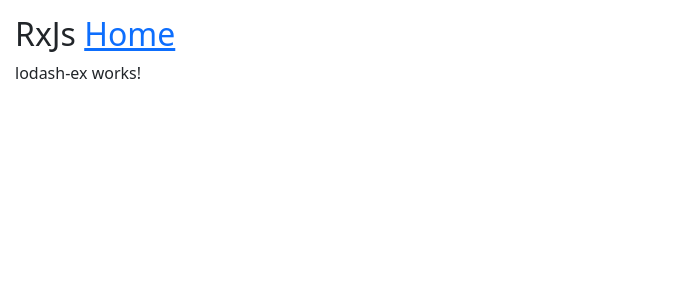
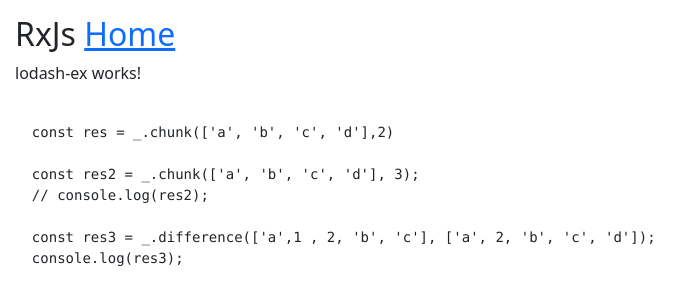
Before and after one commit to tauhidul0821/pro-developer, an Angular app: page /lodash in a window 1280 px wide. Shown: the top 304 px of the page, without its empty margins (0-700 px from the left). Built offline with nearby package versions, Linux system fonts and the light colour scheme.

Commit message:
lodash example ready for exercise

```diff
--- a/package.json
+++ b/package.json
@@ -38,6 +38,7 @@
     "@angular/cli": "^16.0.1",
     "@angular/compiler-cli": "^16.0.1",
     "@types/jasmine": "~3.10.0",
+    "@types/lodash": "^4.14.195",
     "@types/node": "^12.11.1",
     "@typescript-eslint/eslint-plugin": "5.48.2",
     "@typescript-eslint/parser": "5.48.2",
--- a/src/app/lodash-ex/lodash-ex.component.html
+++ b/src/app/lodash-ex/lodash-ex.component.html
@@ -1 +1,5 @@
 <p>lodash-ex works!</p>
+
+<pre>
+    <code [innerHTML]="loadashCode"></code>
+</pre>
--- a/src/app/lodash-ex/lodash-ex.component.ts
+++ b/src/app/lodash-ex/lodash-ex.component.ts
@@ -1,8 +1,29 @@
-import {Component} from '@angular/core';
+import {Component, OnInit} from '@angular/core';
+import * as _ from 'lodash';
 
 @Component({
   selector: 'app-lodash-ex',
   templateUrl: './lodash-ex.component.html',
   styleUrls: ['./lodash-ex.component.scss']
 })
-export class LodashExComponent {}
+export class LodashExComponent implements OnInit {
+  loadashCode = `
+  const res = _.chunk(['a', 'b', 'c', 'd'],2)
+
+  const res2 = _.chunk(['a', 'b', 'c', 'd'], 3);
+  // console.log(res2);
+
+  const res3 = _.difference(['a',1 , 2, 'b', 'c'], ['a', 2, 'b', 'c', 'd']);
+  console.log(res3);
+  `;
+
+  ngOnInit(): void {
+    const res = _.chunk(['a', 'b', 'c', 'd'], 2);
+
+    const res2 = _.chunk(['a', 'b', 'c', 'd'], 3);
+    // console.log(res2);
+
+    const res3 = _.difference(['a', 'b', 'c'], ['a', 'd']);
+    console.log(res3);
+  }
+}
```
Also changed, not shown: 1 other file (tests, documents, lock files or other folders).
